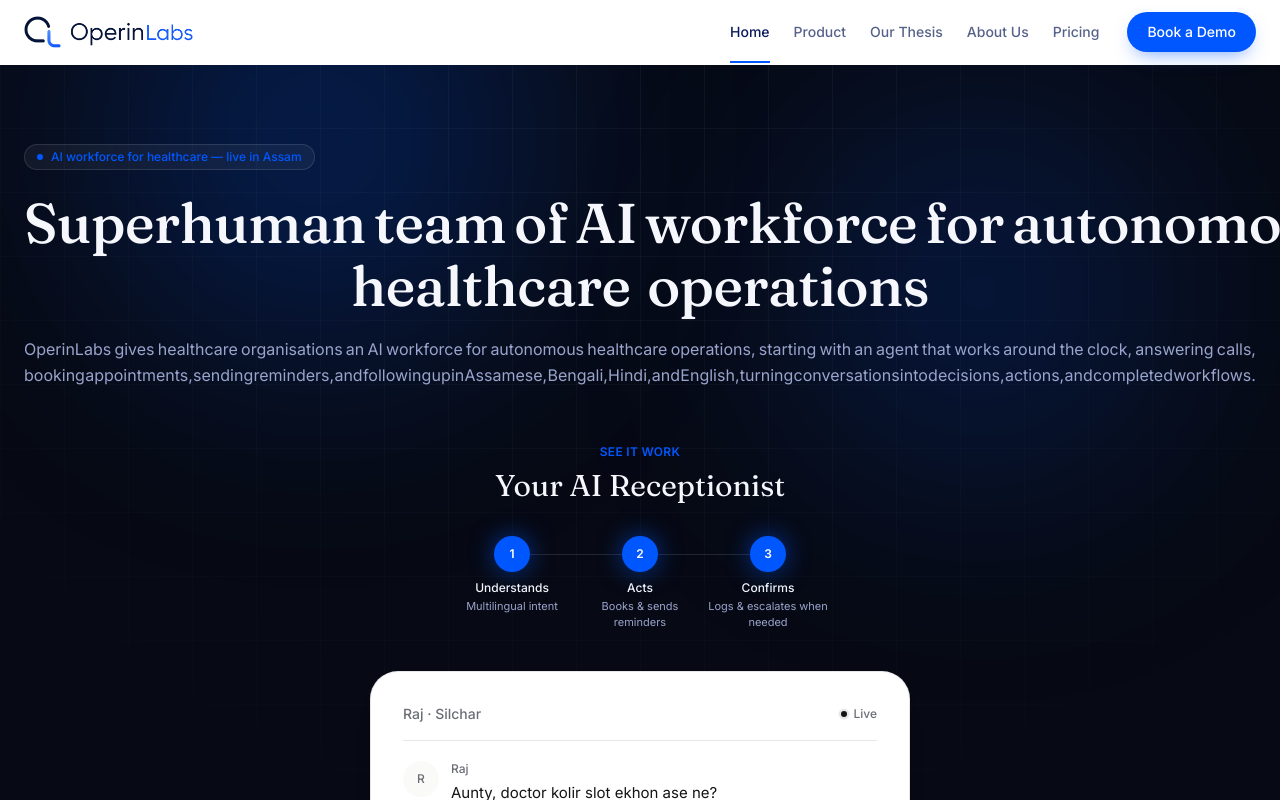
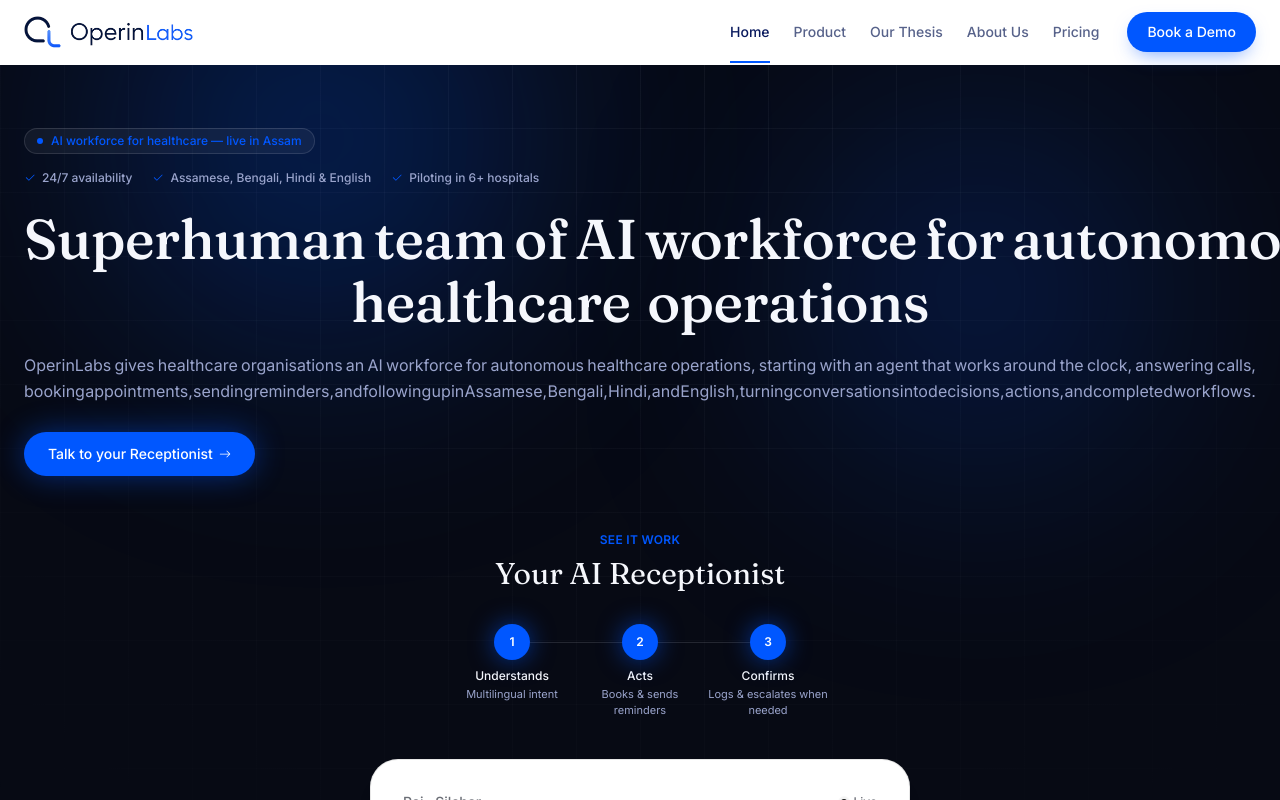
Before and after one commit to OperinLabs/OperinLabs-Landing-Page, a React (Vite) app: page / in a window 1280 px wide. Shown: the top 800 px of the page. Built offline with nearby package versions, Linux system fonts and the light colour scheme.

Commit message:
Update Hero.tsx

```diff
--- a/src/components/Hero.tsx
+++ b/src/components/Hero.tsx
@@ -1,9 +1,15 @@
 import { motion } from "framer-motion";
 import { useNavigate } from "react-router-dom";
-import { BsArrowRight } from "react-icons/bs";
+import { BsArrowRight, BsCheck2 } from "react-icons/bs";
 import CallDemo from "./CallDemo";
 import PhoneCallDemo from "./PhoneCallDemo";
 import TrustIndicators from "./TrustIndicators";
+
+const credBadges = [
+  "24/7 availability",
+  "Assamese, Bengali, Hindi & English",
+  "Piloting in 6+ hospitals",
+];
 
 interface HeroProps {
   onBookDemo: () => void;
@@ -61,7 +67,7 @@ export default function Hero({ onBookDemo }: HeroProps) {
   return (
     <section
       id="top"
-      className="relative scroll-mt-24 overflow-hidden bg-abyss px-6 pb-20 pt-32 sm:pt-36"
+      className="relative scroll-mt-24 overflow-hidden bg-abyss px-6 pb-20 pt-28 sm:pt-32"
     >
       {/* Ambient backdrop: grid texture + slow-drifting accent orbs */}
       <div className="pointer-events-none absolute inset-0 overflow-hidden">
@@ -91,6 +97,24 @@ export default function Hero({ onBookDemo }: HeroProps) {
           <span className="h-1.5 w-1.5 rounded-full bg-accent" />
           AI workforce for healthcare — live in Assam
         </motion.span>
+
+        {/* Credibility strip — small proof badges up top, the way an
+            enterprise health-tech product leads with trust signals
+            before the headline even lands. */}
+        <motion.div
+          variants={item}
+          className="mt-4 flex flex-wrap items-center gap-x-5 gap-y-2"
+        >
+          {credBadges.map((label) => (
+            <span
+              key={label}
+              className="inline-flex items-center gap-1.5 text-xs font-medium text-abyss-soft"
+            >
+              <BsCheck2 className="text-accent" aria-hidden="true" />
+              {label}
+            </span>
+          ))}
+        </motion.div>
 
         <motion.h1
           variants={container}
@@ -131,6 +155,18 @@ export default function Hero({ onBookDemo }: HeroProps) {
             ))}
           </span>
         </motion.p>
+
+        <motion.div variants={item} className="mt-7">
+          <motion.button
+            whileHover={{ scale: 0.98 }}
+            whileTap={{ scale: 0.95 }}
+            onClick={() => navigate("/talk-to-receptionist")}
+            className="inline-flex items-center gap-1.5 rounded-full bg-accent px-6 py-3 text-sm font-medium text-white shadow-[0_0_30px_rgba(0,87,255,0.45)] transition-colors hover:bg-[#0048d9]"
+          >
+            Talk to your Receptionist
+            <BsArrowRight className="text-xs" aria-hidden="true" />
+          </motion.button>
+        </motion.div>
       </motion.div>
 
       {/* How it works — live call demo */}
```
